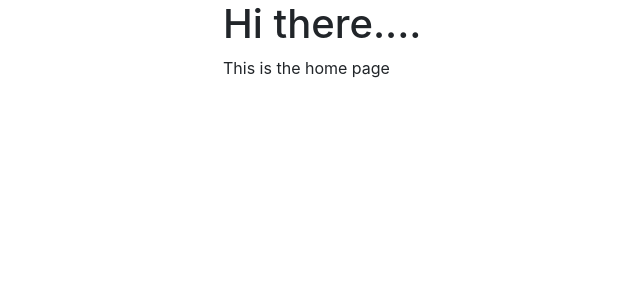
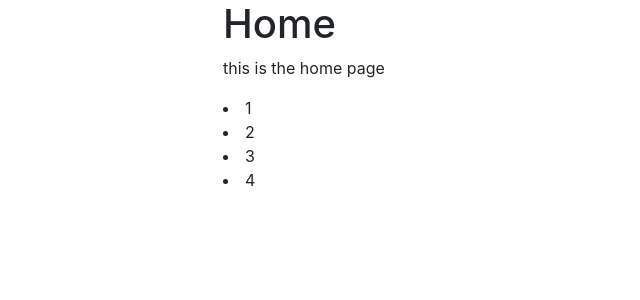
Before and after one commit to saidrobley/try_django, a Django app: page / in a window 1280 px wide. Shown: the top 300 px of the page, without its empty margins (147-787 px from the left). Run offline with Django 3.2, Linux system fonts and the light colour scheme; some libraries are stand-ins or nearby versions.

Commit message:
add a home page

```diff
--- /dev/null
+++ b/src/templates/home.html
@@ -0,0 +1,16 @@
+{% extends "base.html" %}
+{% block head_title %}
+  {{title}}
+{% endblock %}
+
+{% block content %}
+  <p>this is the home page</p>
+
+  {% if user.is_authenticated %}
+    <h1>User data onely</h1>
+    {{user}} is logged in
+  {% endif %}
+  {% for i in my_list %}
+    <li>{{ i }}</li>
+  {% endfor %}
+{% endblock %}
--- a/src/try_django/views.py
+++ b/src/try_django/views.py
@@ -4,8 +4,9 @@ from django.shortcuts import render
 
 
 def home_page(request):
-    my_title = "Hi there...."
-    return render(request, "hello_world.html", {"title": my_title})
+    my_title = "Home"
+    context = {"title": my_title, "my_list": [1, 2, 3, 4]}
+    return render(request, "home.html", context)
 
 
 def about_page(request):
```
Also changed, not shown: src/templates/hello_world.html (line endings or trailing spaces).
